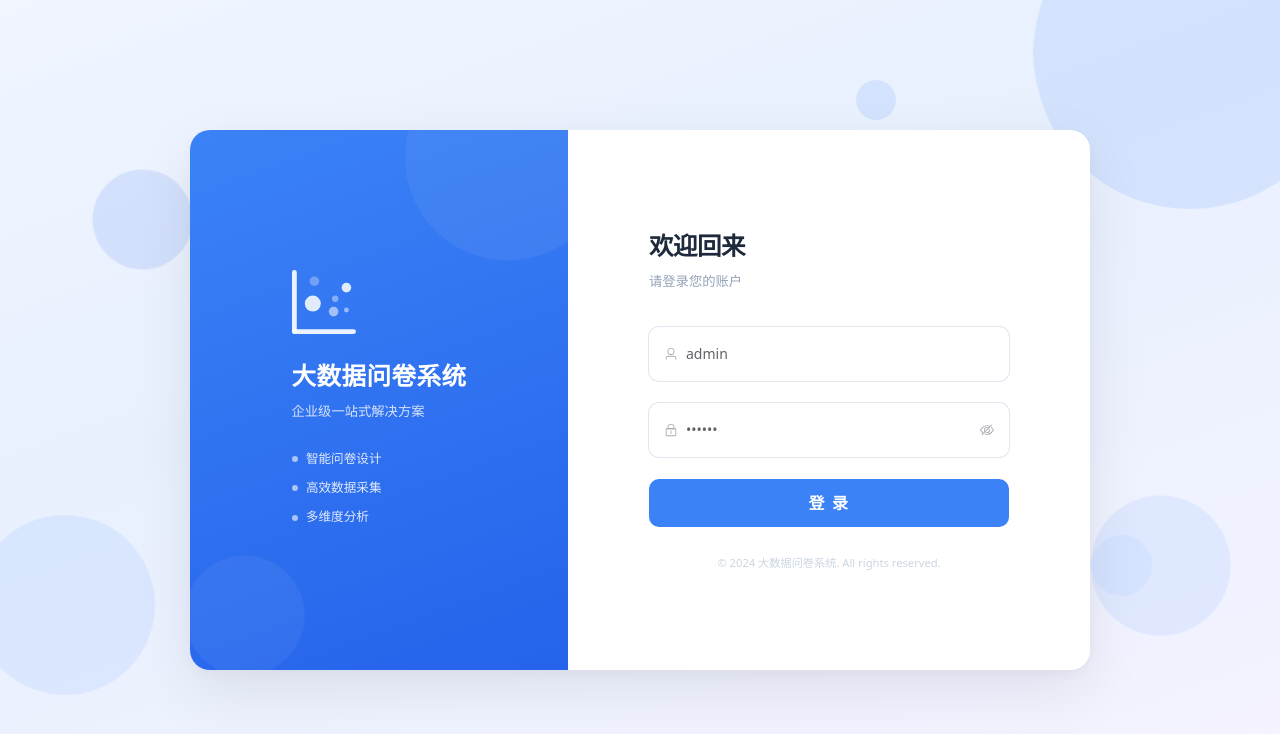
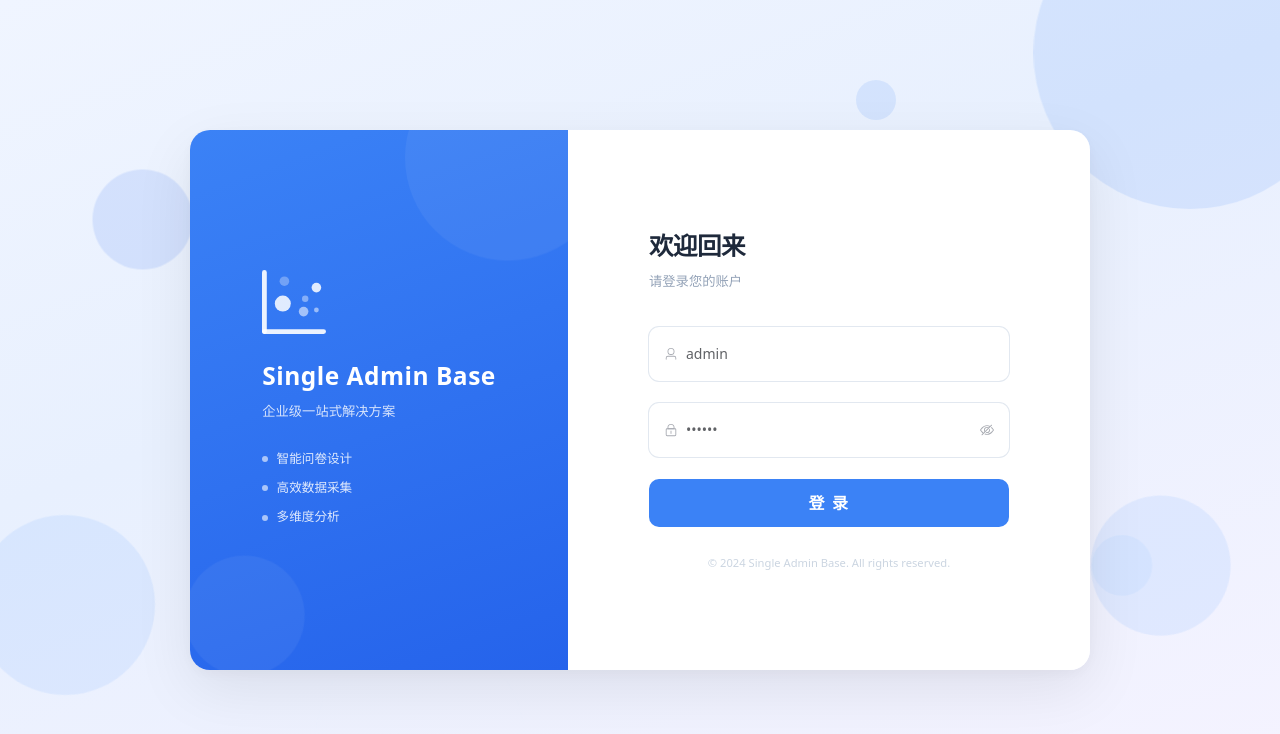
Before and after one commit to hefuhai001/single-admin, a Vue app in the folder frontend/: page / in a window 1280 px wide. Shown: the top 734 px of the page. Built offline with nearby package versions, Linux system fonts and the light colour scheme; what @imengyu/vue3-context-menu would draw is missing.

Commit message:
chore: 替换项目中所有"大数据问卷系统"相关文本为Single Admin Base
统一更新前端页面的标题、侧边栏名称和版权信息等品牌文本，替换原有项目名称为新的Single Admin Base

```diff
--- a/frontend/index.html
+++ b/frontend/index.html
@@ -4,7 +4,7 @@
     <meta charset="UTF-8">
     <link rel="icon" href="/favicon.svg">
     <meta name="viewport" content="width=device-width, initial-scale=1.0">
-    <title>大数据问卷系统</title>
+    <title>Single Admin Base</title>
   </head>
   <body>
     <div id="app"></div>
--- a/frontend/src/views/admin/layout/AsideCom.vue
+++ b/frontend/src/views/admin/layout/AsideCom.vue
@@ -7,7 +7,7 @@
                 v-show="!themeStore.getSidebarCollapsed"
                 class="font-bold text-xl ml-2 text-theme-500 whitespace-nowrap"
             >
-                大数据问卷系统
+                Single Admin
             </span>
         </div>
 
--- a/frontend/src/views/admin/layout/FooterCom.vue
+++ b/frontend/src/views/admin/layout/FooterCom.vue
@@ -2,7 +2,7 @@
     <div
         class="text-center text-xs text-gray-400 dark:text-gray-500 leading-6 bg-white dark:bg-[#1d1e1f]"
     >
-        Copyright &copy; 2026 大数据问卷系统
+        Copyright &copy; 2026 Single Admin Base
     </div>
 </template>
 
--- a/frontend/src/views/login/components/BrandSide.vue
+++ b/frontend/src/views/login/components/BrandSide.vue
@@ -13,7 +13,7 @@
                     <circle cx="68" cy="22" r="6" fill="white" opacity="0.85" />
                 </svg>
             </div>
-            <h1 class="brand-title">大数据问卷系统</h1>
+            <h1 class="brand-title">Single Admin Base</h1>
             <p class="brand-subtitle">企业级一站式解决方案</p>
             <div class="brand-features">
                 <div v-for="feature in features" :key="feature" class="feature-item">
--- a/frontend/src/views/login/components/LoginForm.vue
+++ b/frontend/src/views/login/components/LoginForm.vue
@@ -49,7 +49,7 @@
             </el-form>
 
             <div class="form-footer">
-                <p>&copy; 2024 大数据问卷系统. All rights reserved.</p>
+                <p>&copy; 2024 Single Admin Base. All rights reserved.</p>
             </div>
         </div>
     </div>
```
